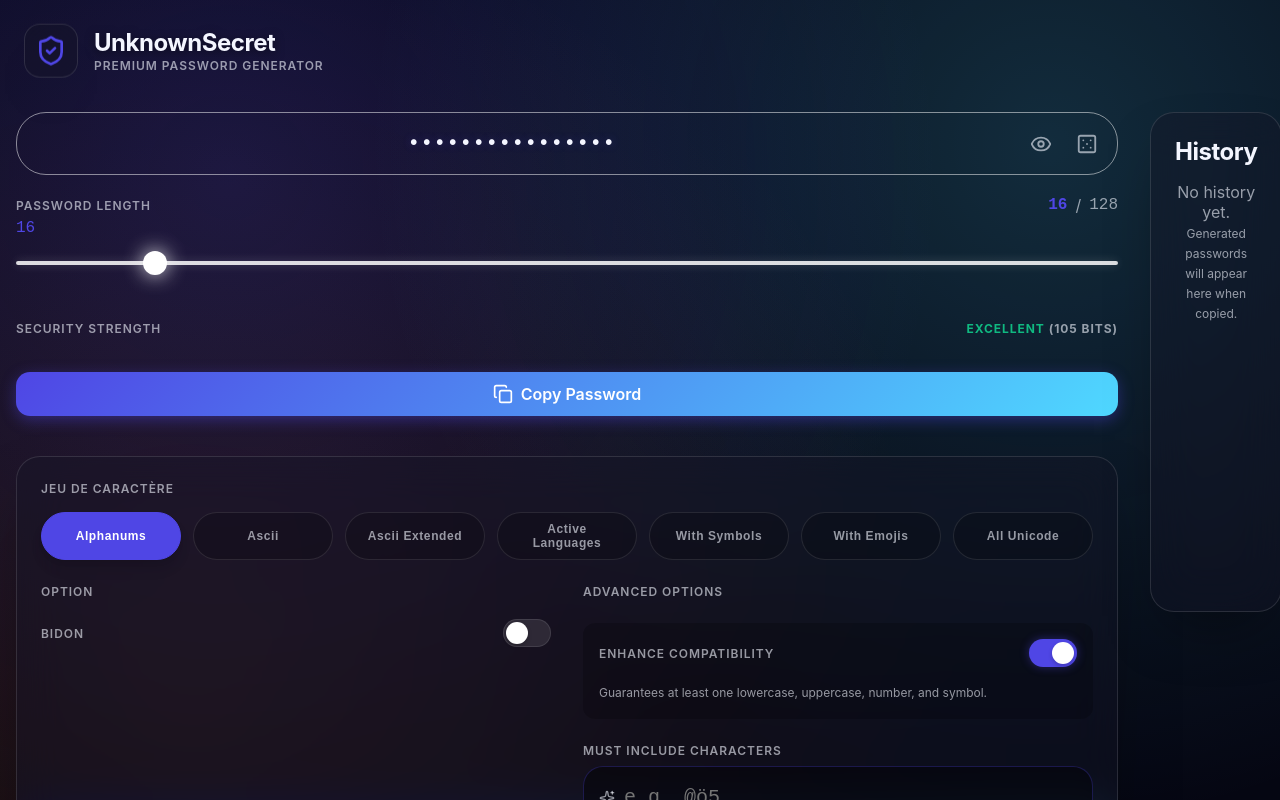
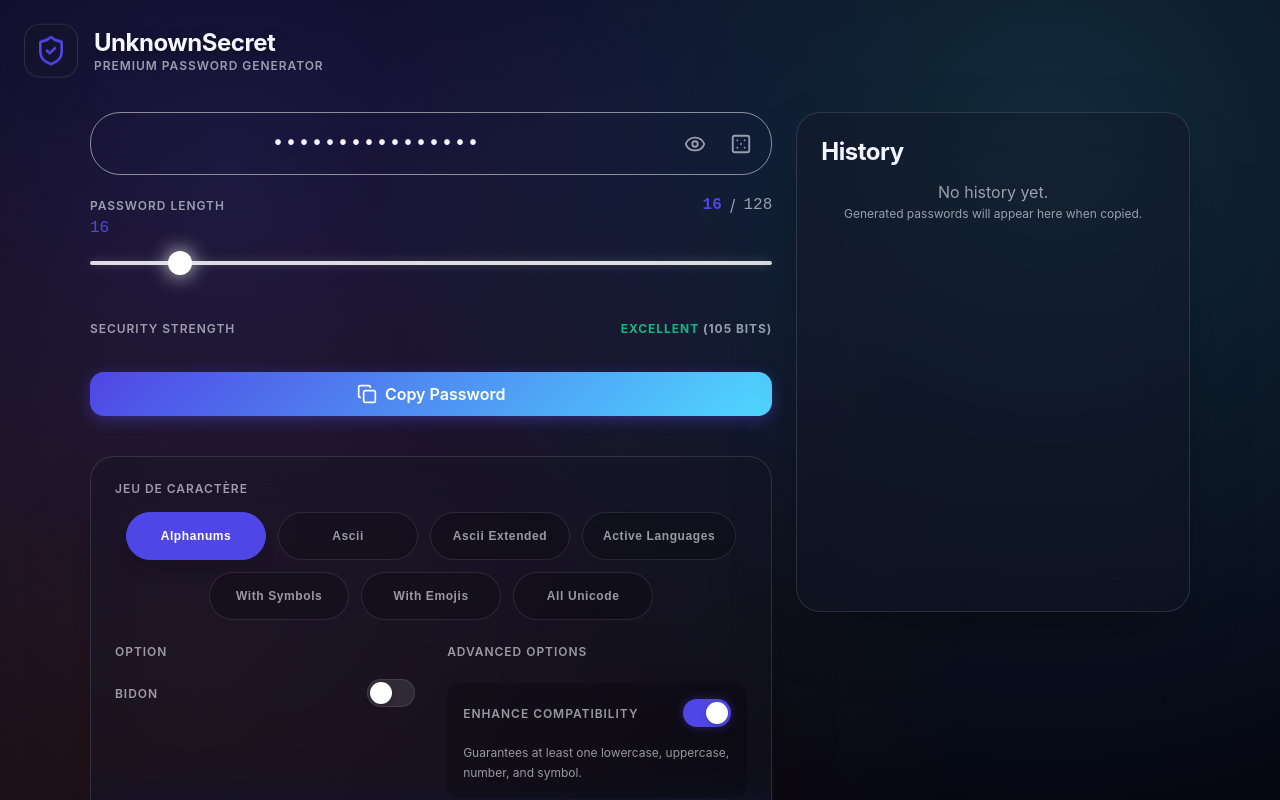
Before and after one commit to WireSwarm/UnknownSecret, a React (Vite) app: page / in a window 1280 px wide. Shown: the top 800 px of the page. Built offline with nearby package versions, Linux system fonts and the light colour scheme.

Commit message:
fix : sections proportions

```diff
--- a/src/App.css
+++ b/src/App.css
@@ -40,12 +40,15 @@
 }
 
 .app-main {
-  width: 100%;
-  max-width: 1400px;
-  margin: 6rem auto 0 auto;
+  width: 95%;
+  max-width: 1100px;
+  margin-top: 6rem;
+  margin-bottom: 2rem;
+  margin-left: auto;
+  margin-right: auto;
   display: grid;
   grid-template-columns: 1fr;
-  gap: 2rem;
+  gap: 1.5rem;
   padding-bottom: 2rem;
 }
 
@@ -56,8 +59,8 @@
   min-height: 500px;
 }
 
-@media (min-width: 900px) {
+@media (min-width: 1100px) {
   .app-main {
-    grid-template-columns: 2fr 1.2fr;
+    grid-template-columns: minmax(0, 5.2fr) minmax(0, 3fr);
   }
 }
--- a/src/index.css
+++ b/src/index.css
@@ -239,6 +239,10 @@ h6 {
 
 .flex-col {
   flex-direction: column;
+}
+
+.flex-wrap {
+  flex-wrap: wrap;
 }
 
 .flex-1 {
```
